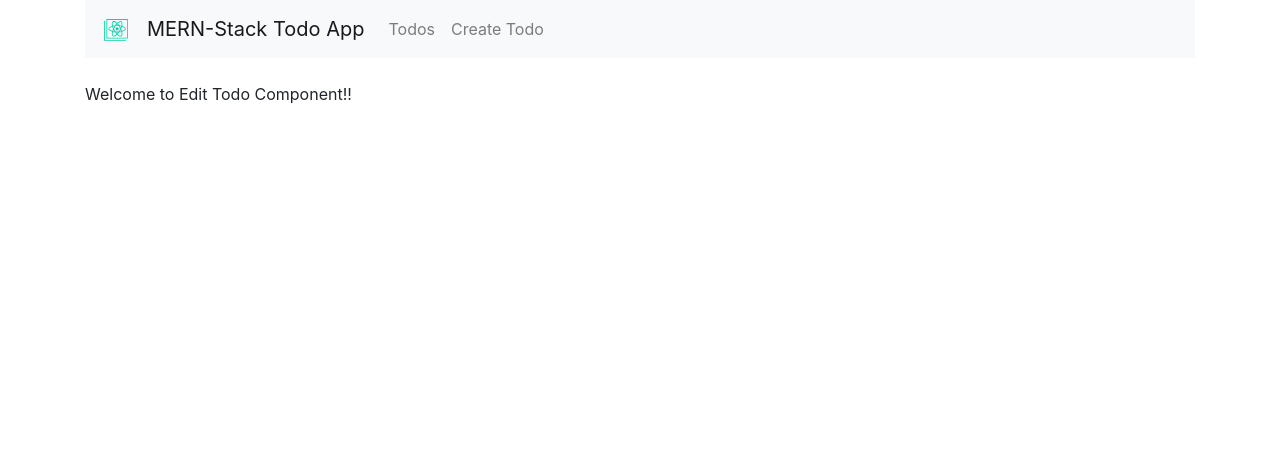
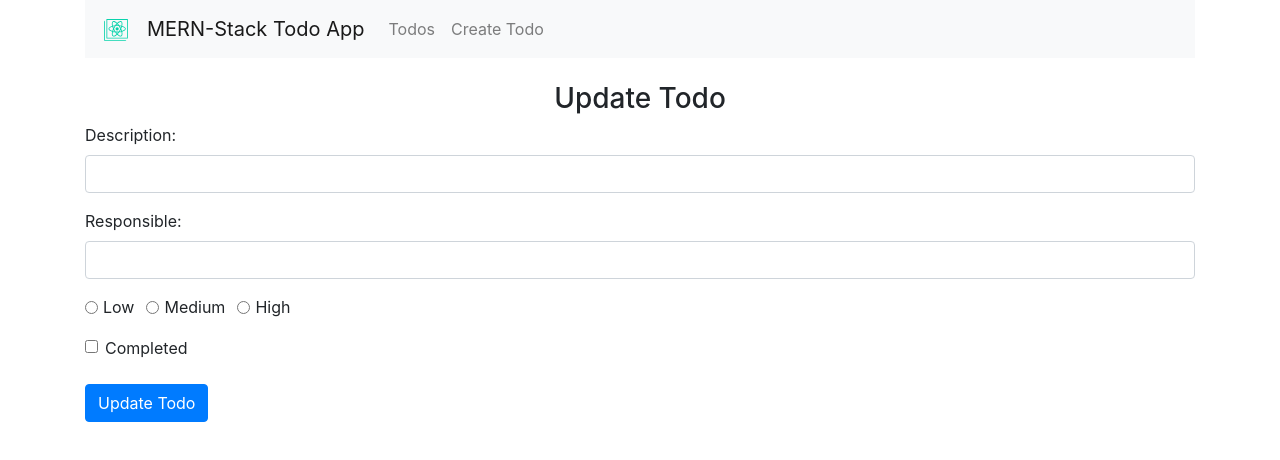
Before and after one commit to JQueimado/TestReactServer, a React (Create React App) app in the folder Mongodb-Test/mern-example/: page /edit/1 in a window 1280 px wide. Shown: the top 460 px of the page. Built offline with nearby package versions, Linux system fonts and the light colour scheme; no server answers.

Commit message:
Edit completed

```diff
--- a/Mongodb-Test/mern-example/src/Components/editTodo.jsx
+++ b/Mongodb-Test/mern-example/src/Components/editTodo.jsx
@@ -1,10 +1,170 @@
 import React, { Component } from "react";
+import axios from "axios";
 
 export default class EditTodo extends Component {
+  constructor(props) {
+    super(props);
+
+    this.onChangeTodoDescription = this.onChangeTodoDescription.bind(this);
+    this.onChangeTodoResponsible = this.onChangeTodoResponsible.bind(this);
+    this.onChangeTodoPriority = this.onChangeTodoPriority.bind(this);
+    this.onChangeTodoCompleted = this.onChangeTodoCompleted.bind(this);
+    this.onSubmit = this.onSubmit.bind(this);
+
+    this.state = {
+      todo_description: "",
+      todo_responsible: "",
+      todo_priority: "",
+      todo_completed: false
+    };
+  }
+
+  //get todo info on mount
+  componentDidMount() {
+    axios
+      .get("http://localhost:4000/todo/" + this.props.match.params.id)
+      .then(response => {
+        this.setState({
+          todo_description: response.data.todo_description,
+          todo_responsible: response.data.todo_responsible,
+          todo_priority: response.data.todo_priority,
+          todo_completed: response.data.todo_completed
+        });
+      })
+      .catch(function(error) {
+        console.log(error);
+      });
+  }
+
+  onChangeTodoDescription(e) {
+    this.setState({
+      todo_description: e.target.value
+    });
+  }
+
+  onChangeTodoResponsible(e) {
+    this.setState({
+      todo_responsible: e.target.value
+    });
+  }
+
+  onChangeTodoPriority(e) {
+    this.setState({
+      todo_priority: e.target.value
+    });
+  }
+
+  onChangeTodoCompleted(e) {
+    this.setState({
+      todo_completed: !this.state.todo_completed
+    });
+  }
+
+  onSubmit(e) {
+    e.preventDefault();
+    const obj = {
+      todo_description: this.state.todo_description,
+      todo_responsible: this.state.todo_responsible,
+      todo_priority: this.state.todo_priority,
+      todo_completed: this.state.todo_completed
+    };
+    console.log(obj);
+    axios
+      .post(
+        "http://localhost:4000/todo/update/" + this.props.match.params.id,
+        obj
+      )
+      .then(res => console.log(res.data));
+
+    this.props.history.push("/");
+  }
+
   render() {
     return (
       <div>
-        <p>Welcome to Edit Todo Component!!</p>
+        <h3 align="center">Update Todo</h3>
+        <form onSubmit={this.onSubmit}>
+          <div className="form-group">
+            <label>Description: </label>
+            <input
+              type="text"
+              className="form-control"
+              value={this.state.todo_description}
+              onChange={this.onChangeTodoDescription}
+            />
+          </div>
+          <div className="form-group">
+            <label>Responsible: </label>
+            <input
+              type="text"
+              className="form-control"
+              value={this.state.todo_responsible}
+              onChange={this.onChangeTodoResponsible}
+            />
+          </div>
+          <div className="form-group">
+            <div className="form-check form-check-inline">
+              <input
+                className="form-check-input"
+                type="radio"
+                name="priorityOptions"
+                id="priorityLow"
+                value="Low"
+                checked={this.state.todo_priority === "Low"}
+                onChange={this.onChangeTodoPriority}
+              />
+              <label className="form-check-label">Low</label>
+            </div>
+            <div className="form-check form-check-inline">
+              <input
+                className="form-check-input"
+                type="radio"
+                name="priorityOptions"
+                id="priorityMedium"
+                value="Medium"
+                checked={this.state.todo_priority === "Medium"}
+                onChange={this.onChangeTodoPriority}
+              />
+              <label className="form-check-label">Medium</label>
+            </div>
+            <div className="form-check form-check-inline">
+              <input
+                className="form-check-input"
+                type="radio"
+                name="priorityOptions"
+                id="priorityHigh"
+                value="High"
+                checked={this.state.todo_priority === "High"}
+                onChange={this.onChangeTodoPriority}
+              />
+              <label className="form-check-label">High</label>
+            </div>
+          </div>
+          <div className="form-check">
+            <input
+              className="form-check-input"
+              id="completedCheckbox"
+              type="checkbox"
+              name="completedCheckbox"
+              onChange={this.onChangeTodoCompleted}
+              checked={this.state.todo_completed}
+              value={this.state.todo_completed}
+            />
+            <label className="form-check-label" htmlFor="completedCheckbox">
+              Completed
+            </label>
+          </div>
+
+          <br />
+
+          <div className="form-group">
+            <input
+              type="submit"
+              value="Update Todo"
+              className="btn btn-primary"
+            />
+          </div>
+        </form>
       </div>
     );
   }
```
